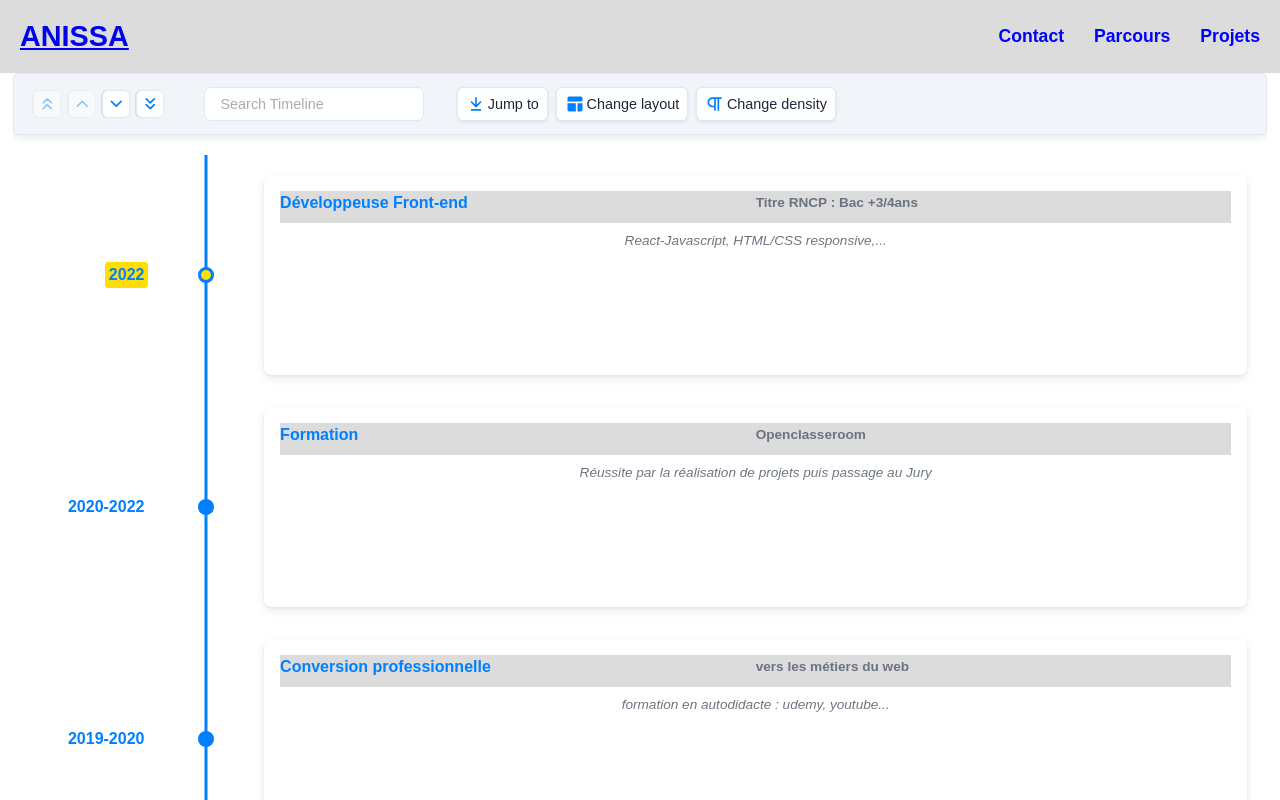
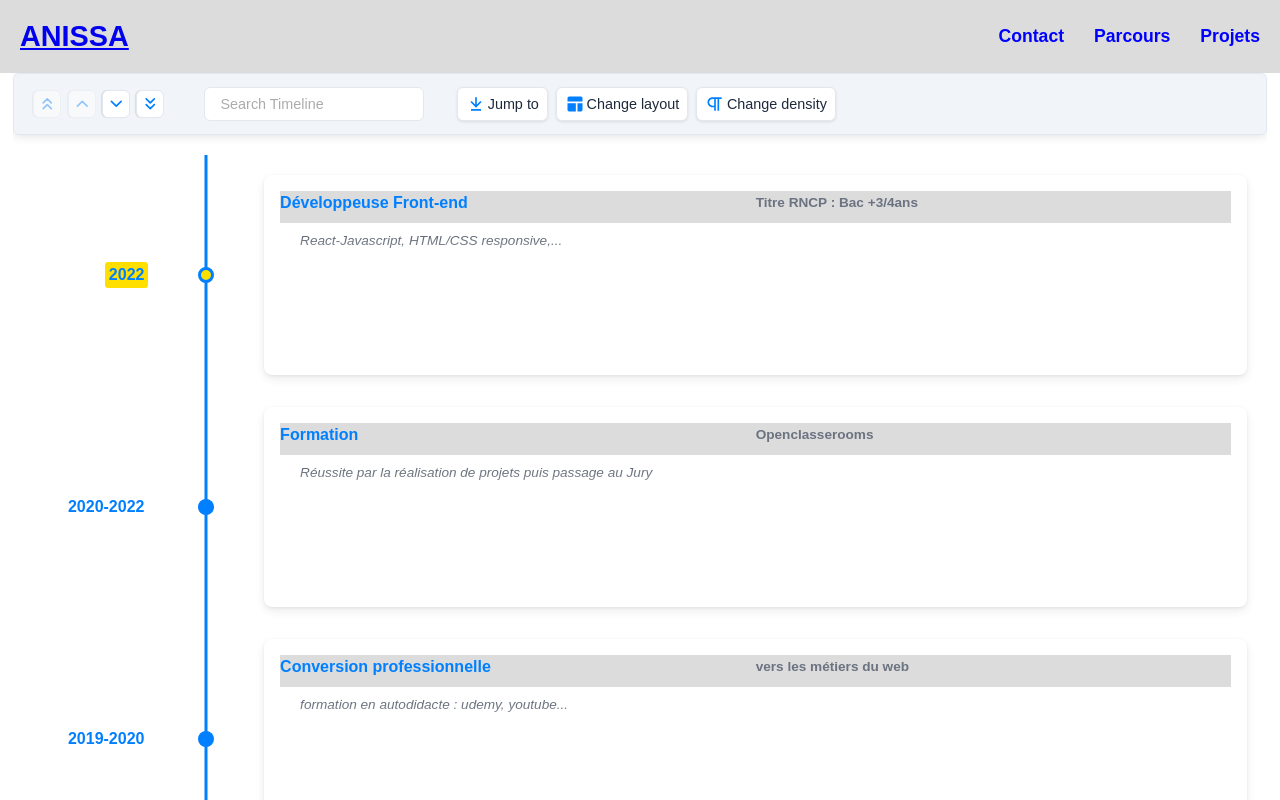
Before and after one commit to mintoug/portfolio, a React (Create React App) app: page /experience in a window 1280 px wide. Shown: the top 800 px of the page. Built offline with nearby package versions, Linux system fonts and the light colour scheme.

Commit message:
modifications mineurs

```diff
--- a/src/assets/datas/data.js
+++ b/src/assets/datas/data.js
@@ -9,7 +9,7 @@ export const items = [
 {
     title: "2020-2022",
     cardTitle: "Formation",
-    cardSubtitle:" Openclasseroom",
+    cardSubtitle:" Openclasserooms",
     cardDetailedText: "Réussite par la réalisation de projets puis passage au Jury"
 },
 {
--- a/src/pages/main/Main.css
+++ b/src/pages/main/Main.css
@@ -11,6 +11,9 @@
     object-fit: cover;
     width: 20vw;
 }
+.info{
+    text-align: left;
+}
 .main h2{
     font-size: 1.4em;
     font-weight: 500;
@@ -21,6 +24,7 @@
     font-weight: 600;
     display: inline-block;
     margin-top: 10px;
+
 }
 .main h3{
     font-size: 2em;
@@ -34,7 +38,6 @@ p{
     font-size: 1.5rem;
     font-style: italic;
     margin: 0 auto;
-    text-align: center;
     padding: 0 20px;
 }
 .bold{
@@ -62,6 +65,6 @@ p{
         font-size: .8rem;
         width: 70vw;
         height: auto;
-
+        text-align: center;
     }
 }
--- a/src/pages/main/Main.jsx
+++ b/src/pages/main/Main.jsx
@@ -8,9 +8,9 @@ function Main() {
     <div className="info">
         <h2>Je suis Anissa Mandhouj<br/>
         <span>développeuse front-end</span></h2>
-      <p><span className='bold'>«</span> Ma Passion pour le web me domine malgré ma première expérience dans le domaine de la santé puis biologie de la santé, je me suis lancée dans la quête d'écouter mes envies, en effet mes débuts remontaient à l'ère de Pascal et premier HTML, au lycée, depuis le regret me poursuit jusqu'au jour ou j'ai décidé de faire ma conversion professionnelle;
-        <h3>applications javascript - React</h3>
-        Je suis Développeuse Front-end et fière de l'être ! <br /><span className='bold'> A travers mon portfolio je présente mes principaux projets réalisés, ma passion est sans limites, je suis autonome, curieuse, rigoureuse et je souhaite intégrer une équipe de travail avec laquelle on avance vers de nouveaux défis.</span> »</p>
+      <p><span className='bold'>«</span>Après une première expérience dans le domaine de la santé, je suis passionnée par les technologies du web . Mes débuts remontaient à l'ère de la programmation en Pascal et aux premiers HTML et css, au lycée.
+
+      <br /><span className='bold'> A travers mon portfolio je présente mes principaux projets réalisés avec Openclassrooms . Je suis autonome, curieuse, rigoureuse et je souhaite intégrer une équipe de travail avec laquelle on avance vers de nouveaux défis.</span> »</p>
 
     </div>
     <div className="image">
```
